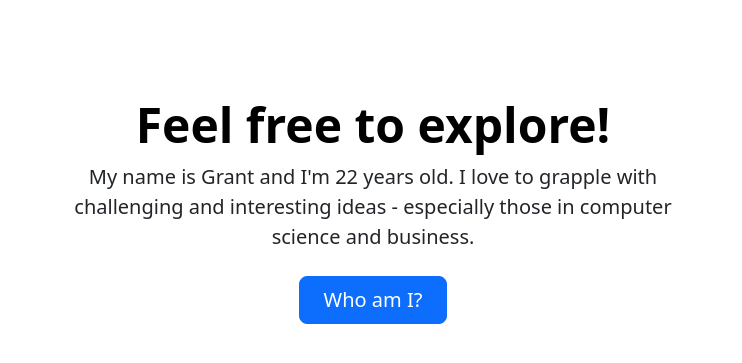
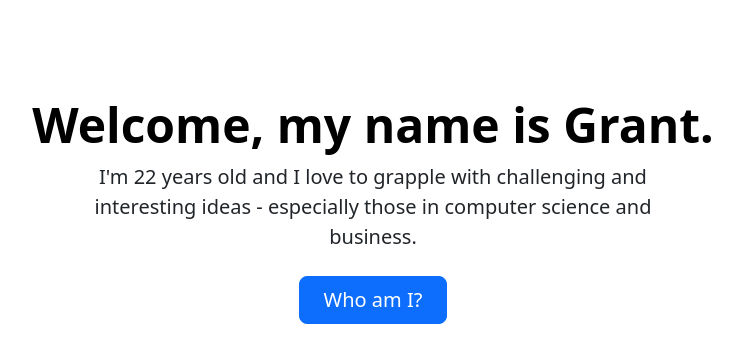
Before and after one commit to granthale/granthale.com, a Node server app: page / in a window 1280 px wide. Shown: the part 56-419 px from the top of the page, without its empty margins (267-1009 px from the left). Run offline with Node 20, Linux system fonts and the light colour scheme.

Commit message:
Adjusted entry page

```diff
--- a/views/pages/index.ejs
+++ b/views/pages/index.ejs
@@ -18,7 +18,7 @@
     <!-- Setup and start animation! -->
     <script>
       var typed = new Typed('#element', {
-        strings: ['<h1 class="display-5 fw-bold text-body-emphasis">Welcome, my name is Grant.</h1>', '<h1 class="display-5 fw-bold text-body-emphasis">Feel free to explore!</h1>'],
+        strings: ['<h1 class="display-5 fw-bold text-body-emphasis">Welcome, my name is Grant.</h1>'],
         typeSpeed: 60,
         showCursor: false,
         backSpeed: 30
@@ -28,7 +28,7 @@
     <!-- <h1 class="display-5 fw-bold text-body-emphasis">Welcome!</h1> -->
 
     <div class="col-lg-6 mx-auto">
-    <p class="lead mb-4">My name is Grant and I'm 22 years old. I love to grapple with challenging and interesting ideas - especially those in computer science and business. </p>
+    <p class="lead mb-4">I'm 22 years old and I love to grapple with challenging and interesting ideas - especially those in computer science and business. </p>
   </div>
     <div class="d-grid gap-2 d-sm-flex justify-content-sm-center">
         <a href="/about"> <button type="button" class="btn btn-primary btn-lg px-4 gap-3">Who am I?</button></a>
```
